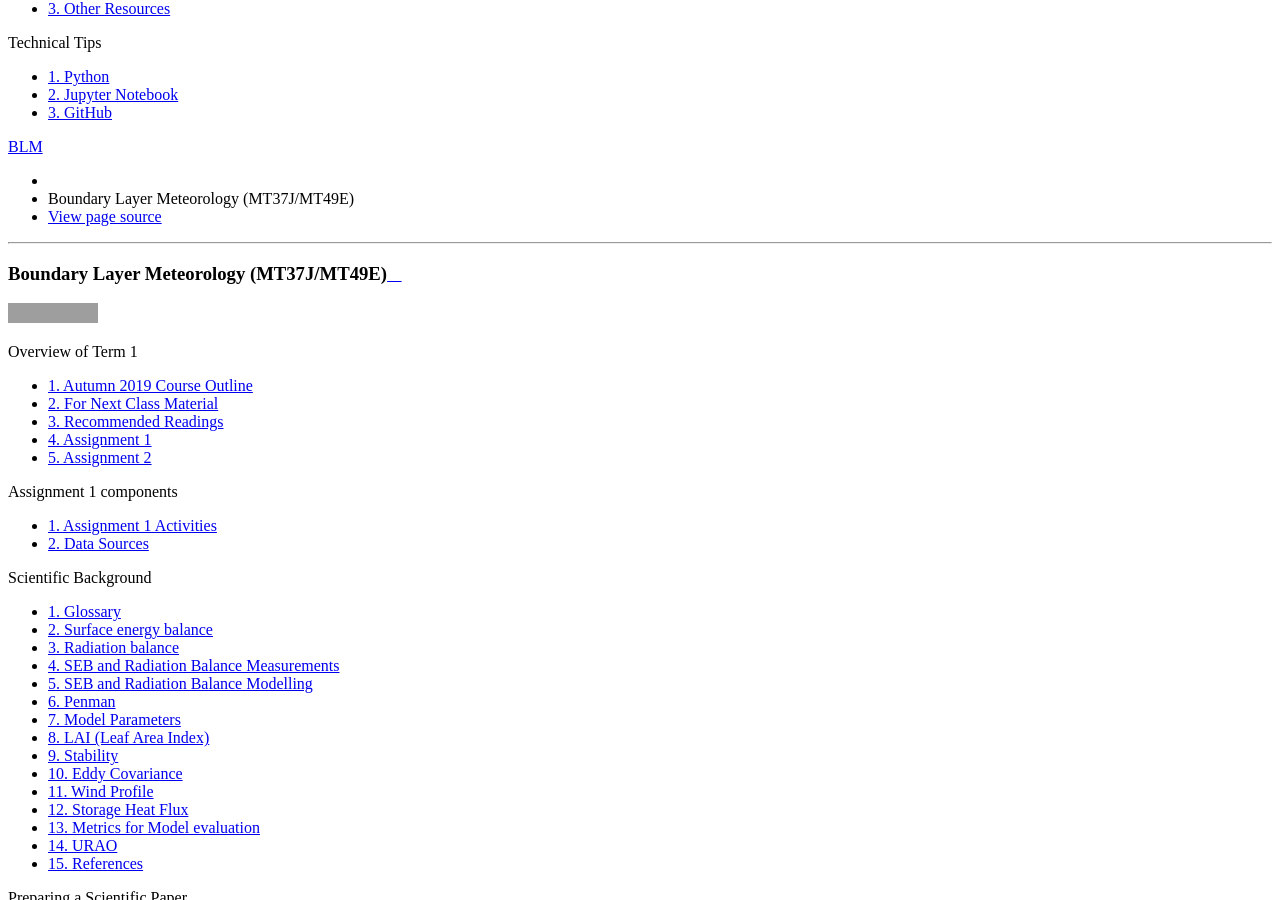
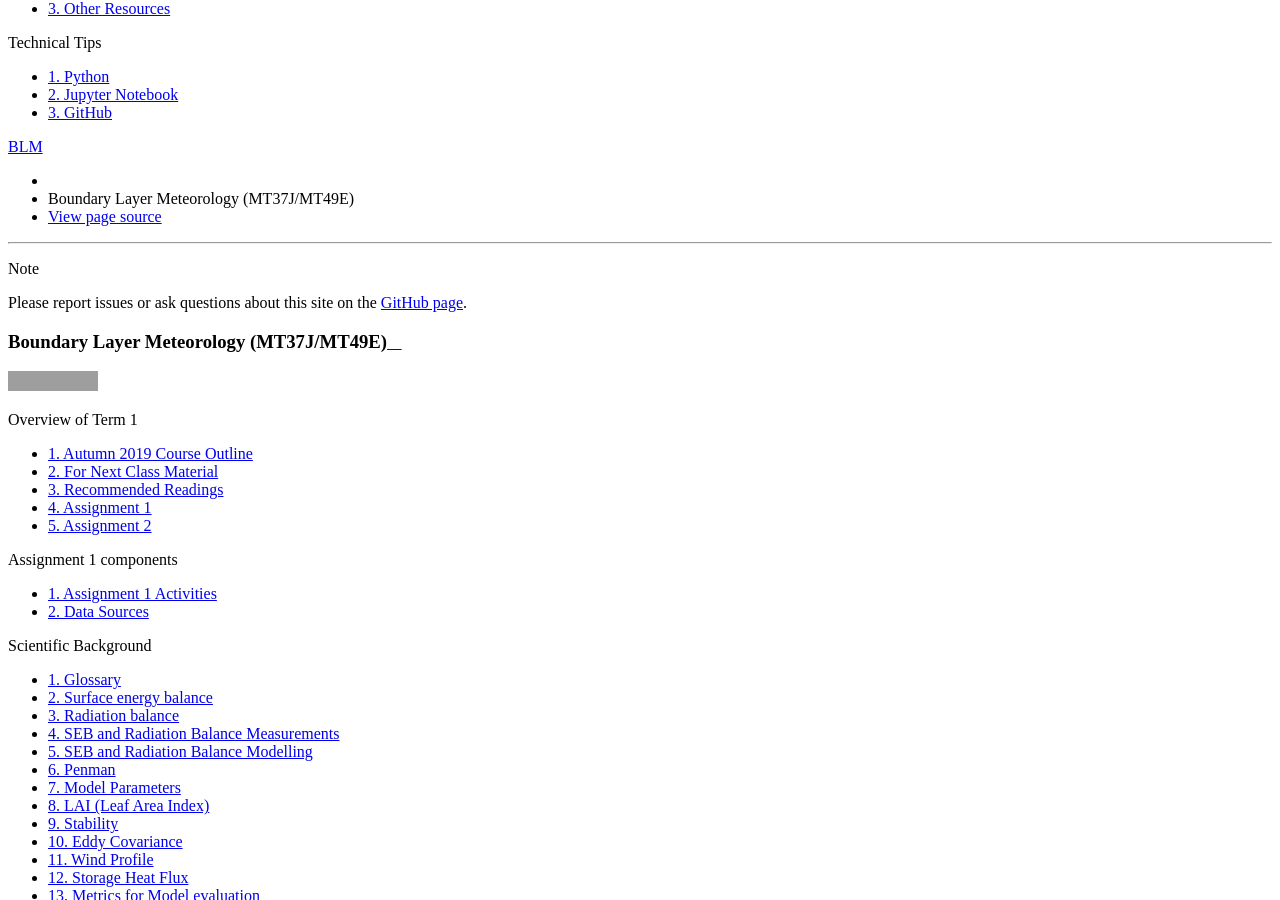
Before and after one commit to BLM-UoR/BLM, a Sphinx documentation site: the page built from docs/index.rst, in a window 1280 px wide and 900 px high, scrolled down 697 px. Built offline with Sphinx 7.4.7 and the Read the Docs theme 2.0.0, drawn with Linux system fonts in a browser that asks for light colours; grey boxes are pictures that could not be loaded.

Commit message:
add issue link at page top

```diff
--- a/docs/conf.py
+++ b/docs/conf.py
@@ -161,6 +161,15 @@ rst_prolog = """
 .. |NotRecmd| replace:: **Not recommended in this version.**
 .. |NotAvail| replace:: **Not available in this version.**
 .. |NotUsed| replace:: **Not used in this version.**
+
+.. _GitHub page: https://github.com/Urban-Meteorology-Reading/BLM/issues/new
+
+.. only:: html
+
+    .. note::
+
+      Please report issues or ask questions about this site on the `GitHub page`_.
+
 """
 # -- Options for HTML output -------------------------------------------------
 # The theme to use for HTML and HTML Help pages.  See the documentation for
```
